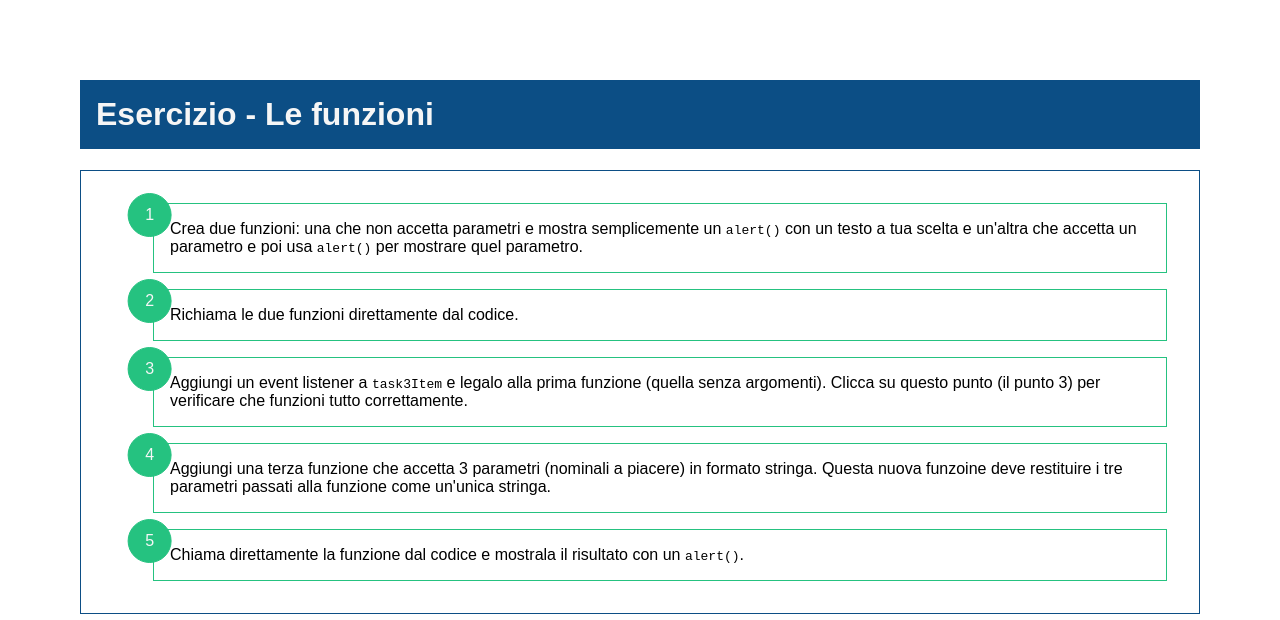
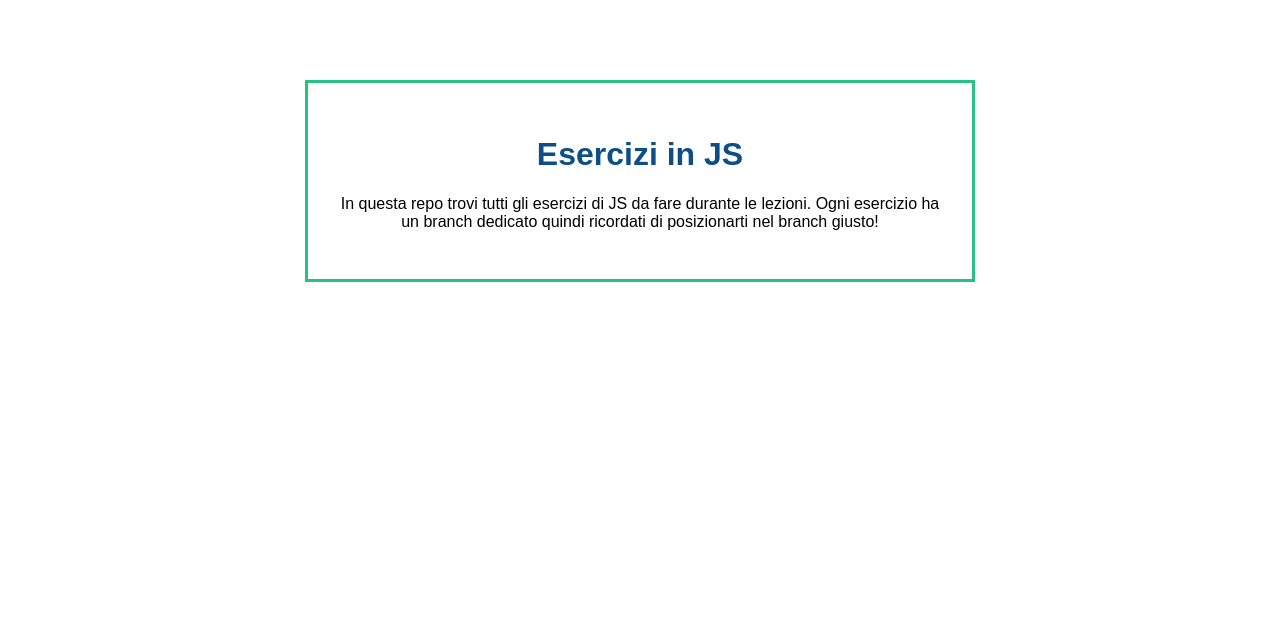
Before and after one commit to programmazione-web-its/js-esercizio-01, a plain HTML site: page index.html in a window 1280 px wide. Drawn offline with Linux system fonts and the light colour scheme.

Commit message:
moved esercizi in branch dedicato, reset main

```diff
--- a/index.html
+++ b/index.html
@@ -5,35 +5,16 @@
   <meta charset="UTF-8" />
   <meta name="viewport" content="width=device-width, initial-scale=1.0" />
   <meta http-equiv="X-UA-Compatible" content="ie=edge" />
-  <title>Esercizio - Le funzioni</title>
+  <title>Esercizi in JS</title>
   <link rel="stylesheet" href="styles.css" />
 </head>
 
 <body>
-  <h1>Esercizio - Le funzioni</h1>
-  <ol>
-    <li>
-      Crea due funzioni: una che non accetta parametri e mostra semplicemente un <code>alert()</code> con un testo a tua
-      scelta e un'altra che accetta un parametro e poi usa
-      <code>alert()</code> per mostrare quel parametro.
-    </li>
-    <li>
-      Richiama le due funzioni direttamente dal codice.
-    </li>
-    <li id="task-3">
-      Aggiungi un event listener a <code>task3Item</code> e legalo alla prima funzione (quella senza argomenti).
-      Clicca su questo punto (il punto 3) per verificare che funzioni tutto correttamente.
-    </li>
-    <li>
-      Aggiungi una terza funzione che accetta 3 parametri (nominali a piacere) in formato stringa. Questa nuova funzoine
-      deve restituire i tre parametri passati alla funzione come un'unica stringa.
-    </li>
-    <li>
-      Chiama direttamente la funzione dal codice e mostrala il risultato con un
-      <code>alert()</code>.
-    </li>
-  </ol>
-  <script src="main.js"></script>
+  <div class="box">
+    <h1>Esercizi in JS</h1>
+    <p>In questa repo trovi tutti gli esercizi di JS da fare durante le lezioni. Ogni esercizio ha un branch dedicato
+      quindi ricordati di posizionarti nel branch giusto!</p>
+  </div>
 </body>
 
 </html>
--- a/main.js
+++ /dev/null
@@ -1 +0,0 @@
-const task3Item = document.getElementById('task-3')
--- a/styles.css
+++ b/styles.css
@@ -10,50 +10,17 @@ html {
 body {
   margin: 5rem;
   color: #000;
+  display: flex;
+}
+
+.box {
+  text-align: center;
+  max-width: 600px;
+  width: 100%;
+  margin: auto;
+  border: 3px solid var(--accent-color);
+  padding: 2rem;
 }
 h1 {
-  background: var(--primary-color);
-  color: var(--secondary-color);
-  padding: 1rem;
+  color: var(--primary-color);
 }
-
-ol {
-  counter-reset: list-counter;
-  list-style: none;
-  margin: 0;
-  padding: 1rem;
-  border: 1px solid var(--primary-color);
-}
-
-li {
-  counter-increment: list-counter;
-  padding: 1rem;
-  margin: 1rem 1rem 1rem 3.5rem;
-  border: 1px solid var(--accent-color);
-  position: relative;
-}
-
-li:before {
-  content: counter(list-counter);
-  margin-right: 0.5rem;
-  padding: 1rem;
-  background: var(--accent-color);
-  color: var(--secondary-color);
-  position: absolute;
-  top: 0;
-  left: 0;
-  width: 10px;
-  height: 10px;
-  border: 1px solid var(--accent-color);
-  border-radius: 100%;
-  text-align: center;
-  line-height: 10px;
-  transform: translate(-60%, -25%);
-}
-
-li:hover,
-li:active {
-  border-color: var(--primary-color);
-  color: var(--secondary-color);
-  background: var(--primary-color);
-}
```
